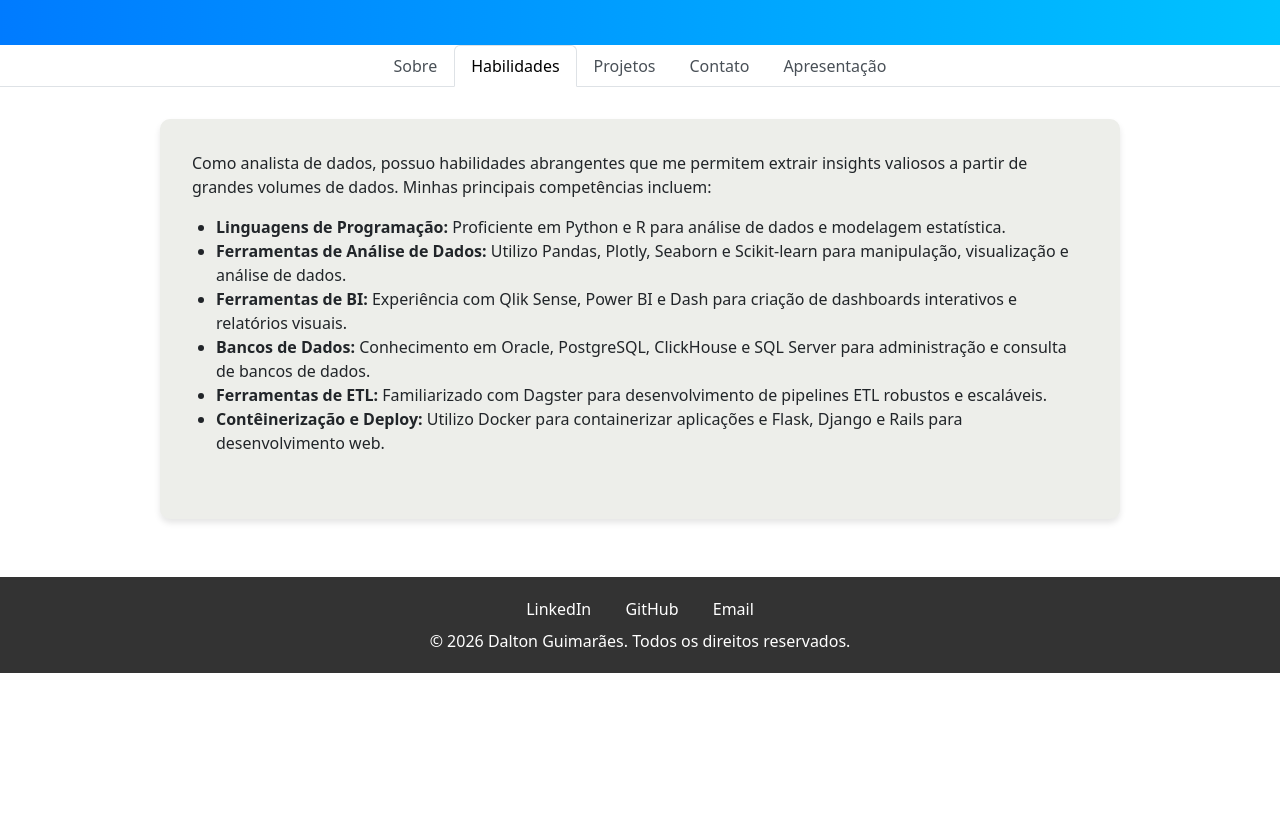
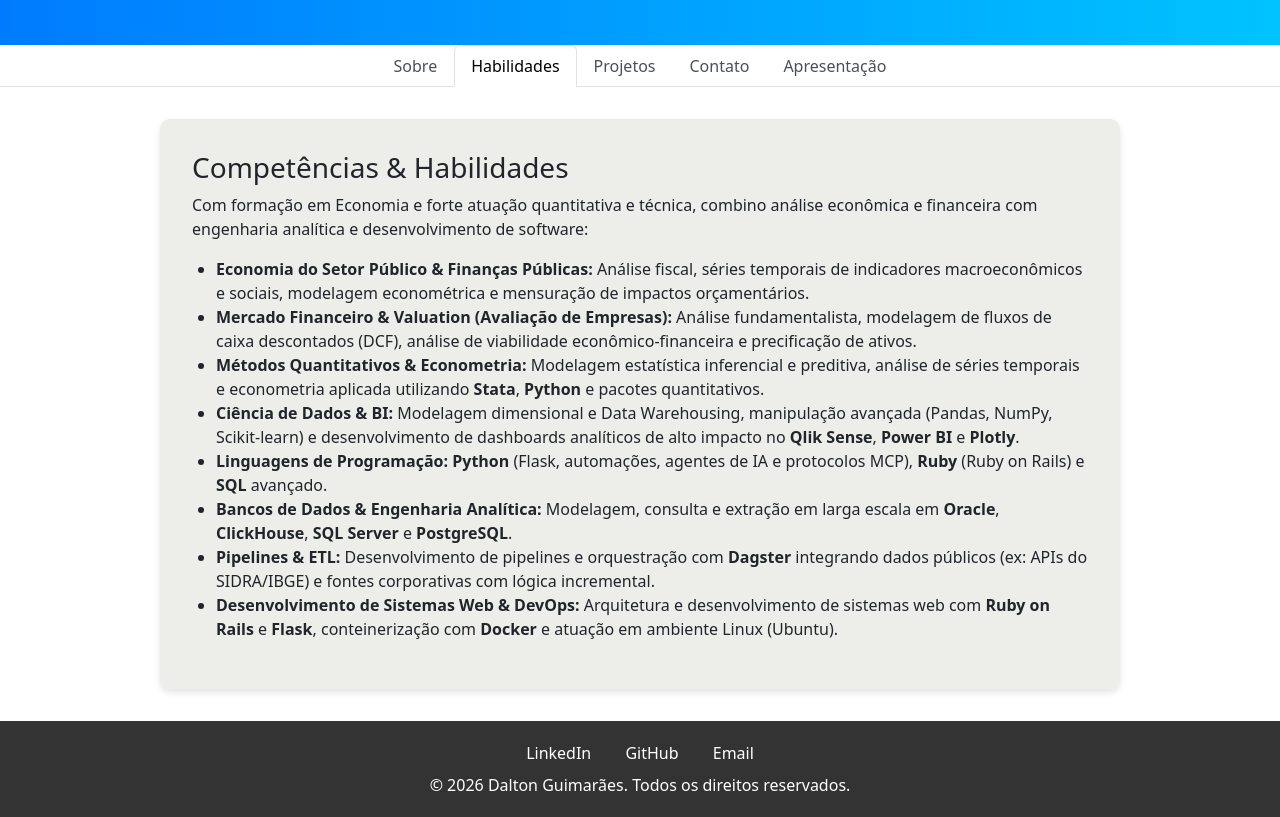
Before and after one commit to Daltonguimaraes/Daltonguimaraes.github.io, a plain HTML site: page index.html in a window 1280 px wide. Both pictures are taken after a click on the tab "Habilidades". Shown: the part 127-944 px from the top of the page. Before the commit the page ends 800 px from the top, so only its background shows below. Drawn offline with nearby package versions, Linux system fonts and the light colour scheme; a web font is replaced by a local one.

Commit message:
docs(habilidades): atualizar com Economia do Setor Publico, Mercado Financeiro, Valuation, Metodos Quantitativos, Ruby on Rails e Engenharia Analitica

```diff
--- a/index.html
+++ b/index.html
@@ -63,14 +63,17 @@
 
     <!-- HABILIDADES -->
     <div class="tab-pane fade" id="habilidades" role="tabpanel">
-      <p>Como analista de dados, possuo habilidades abrangentes que me permitem extrair insights valiosos a partir de grandes volumes de dados. Minhas principais competências incluem:</p>
+      <h3>Competências & Habilidades</h3>
+      <p>Com formação em Economia e forte atuação quantitativa e técnica, combino análise econômica e financeira com engenharia analítica e desenvolvimento de software:</p>
       <ul>
-        <li><strong>Linguagens de Programação:</strong> Proficiente em Python e R para análise de dados e modelagem estatística.</li>
-        <li><strong>Ferramentas de Análise de Dados:</strong> Utilizo Pandas, Plotly, Seaborn e Scikit-learn para manipulação, visualização e análise de dados.</li>
-        <li><strong>Ferramentas de BI:</strong> Experiência com Qlik Sense, Power BI e Dash para criação de dashboards interativos e relatórios visuais.</li>
-        <li><strong>Bancos de Dados:</strong> Conhecimento em Oracle, PostgreSQL, ClickHouse e SQL Server para administração e consulta de bancos de dados.</li>
-        <li><strong>Ferramentas de ETL:</strong> Familiarizado com Dagster para desenvolvimento de pipelines ETL robustos e escaláveis.</li>
-        <li><strong>Contêinerização e Deploy:</strong> Utilizo Docker para containerizar aplicações e Flask, Django e Rails para desenvolvimento web.</li>
+        <li><strong>Economia do Setor Público & Finanças Públicas:</strong> Análise fiscal, séries temporais de indicadores macroeconômicos e sociais, modelagem econométrica e mensuração de impactos orçamentários.</li>
+        <li><strong>Mercado Financeiro & Valuation (Avaliação de Empresas):</strong> Análise fundamentalista, modelagem de fluxos de caixa descontados (DCF), análise de viabilidade econômico-financeira e precificação de ativos.</li>
+        <li><strong>Métodos Quantitativos & Econometria:</strong> Modelagem estatística inferencial e preditiva, análise de séries temporais e econometria aplicada utilizando <strong>Stata</strong>, <strong>Python</strong> e pacotes quantitativos.</li>
+        <li><strong>Ciência de Dados & BI:</strong> Modelagem dimensional e Data Warehousing, manipulação avançada (Pandas, NumPy, Scikit-learn) e desenvolvimento de dashboards analíticos de alto impacto no <strong>Qlik Sense</strong>, <strong>Power BI</strong> e <strong>Plotly</strong>.</li>
+        <li><strong>Linguagens de Programação:</strong> <strong>Python</strong> (Flask, automações, agentes de IA e protocolos MCP), <strong>Ruby</strong> (Ruby on Rails) e <strong>SQL</strong> avançado.</li>
+        <li><strong>Bancos de Dados & Engenharia Analítica:</strong> Modelagem, consulta e extração em larga escala em <strong>Oracle</strong>, <strong>ClickHouse</strong>, <strong>SQL Server</strong> e <strong>PostgreSQL</strong>.</li>
+        <li><strong>Pipelines & ETL:</strong> Desenvolvimento de pipelines e orquestração com <strong>Dagster</strong> integrando dados públicos (ex: APIs do SIDRA/IBGE) e fontes corporativas com lógica incremental.</li>
+        <li><strong>Desenvolvimento de Sistemas Web & DevOps:</strong> Arquitetura e desenvolvimento de sistemas web com <strong>Ruby on Rails</strong> e <strong>Flask</strong>, conteinerização com <strong>Docker</strong> e atuação em ambiente Linux (Ubuntu).</li>
       </ul>
     </div>
     <!-- PROJETOS -->
```
